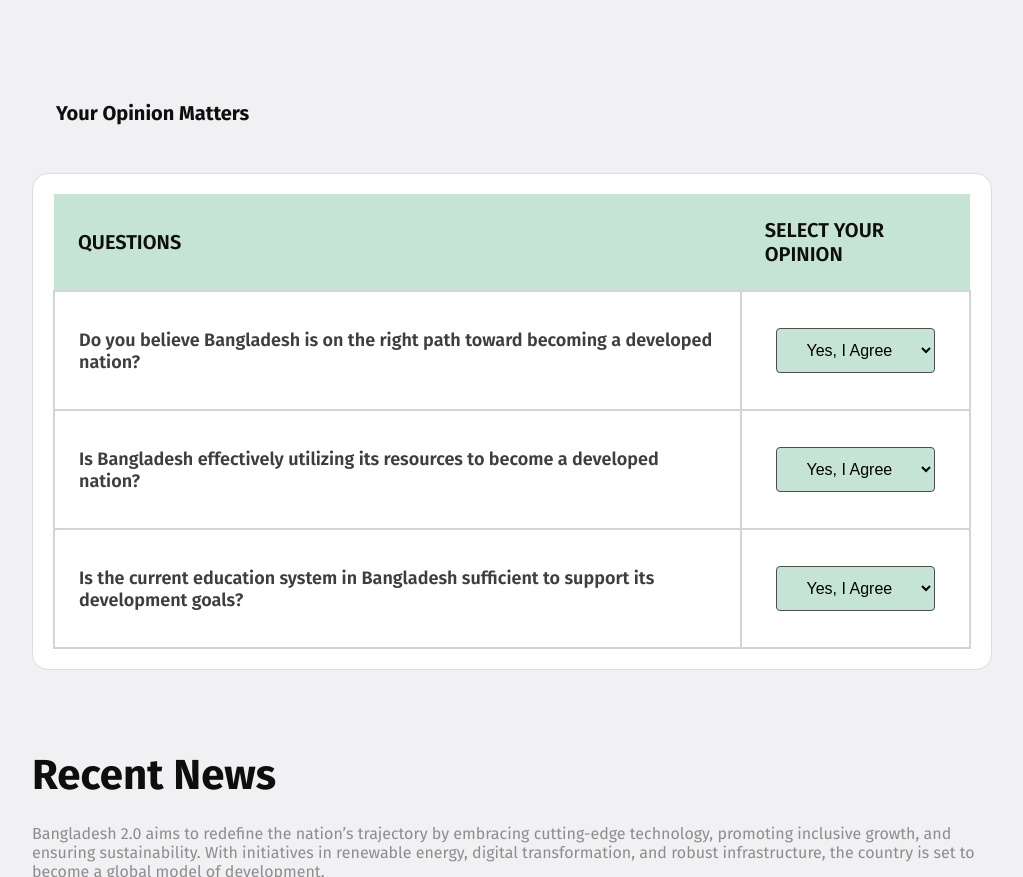
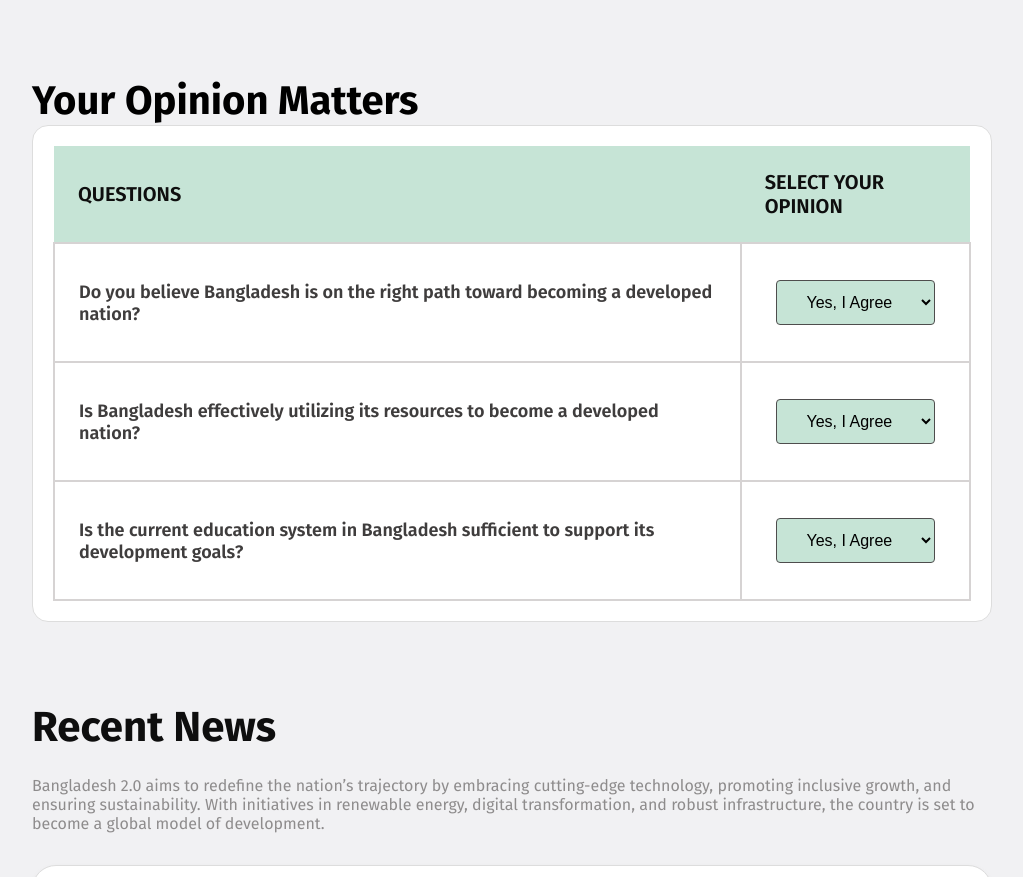
Before and after one commit to Tas-nim3/Assign-ment, a plain HTML site: page index.html in a window 1280 px wide. Shown: the part 2360-3237 px from the top of the page, without its empty margins (128-1151 px from the left). Drawn offline with Linux system fonts and the light colour scheme.

Commit message:
Error solved final code

```diff
--- a/index.html
+++ b/index.html
@@ -124,7 +124,7 @@
                 </div>
                 </div>
             </section>
-            <h2 class=" tb-title fira-sans-bold">
+            <h2 class=" tb-headline fira-sans-bold">
                 Your Opinion Matters
             </h2>
             <section class="opinion">
--- a/styles/style.css
+++ b/styles/style.css
@@ -435,7 +435,9 @@ td{
 
 
 }
-
+.tb-headline{
+  font-size:40px ;
+}
 th,td {
   padding: 22px 25px;
   text-align: left;
```
